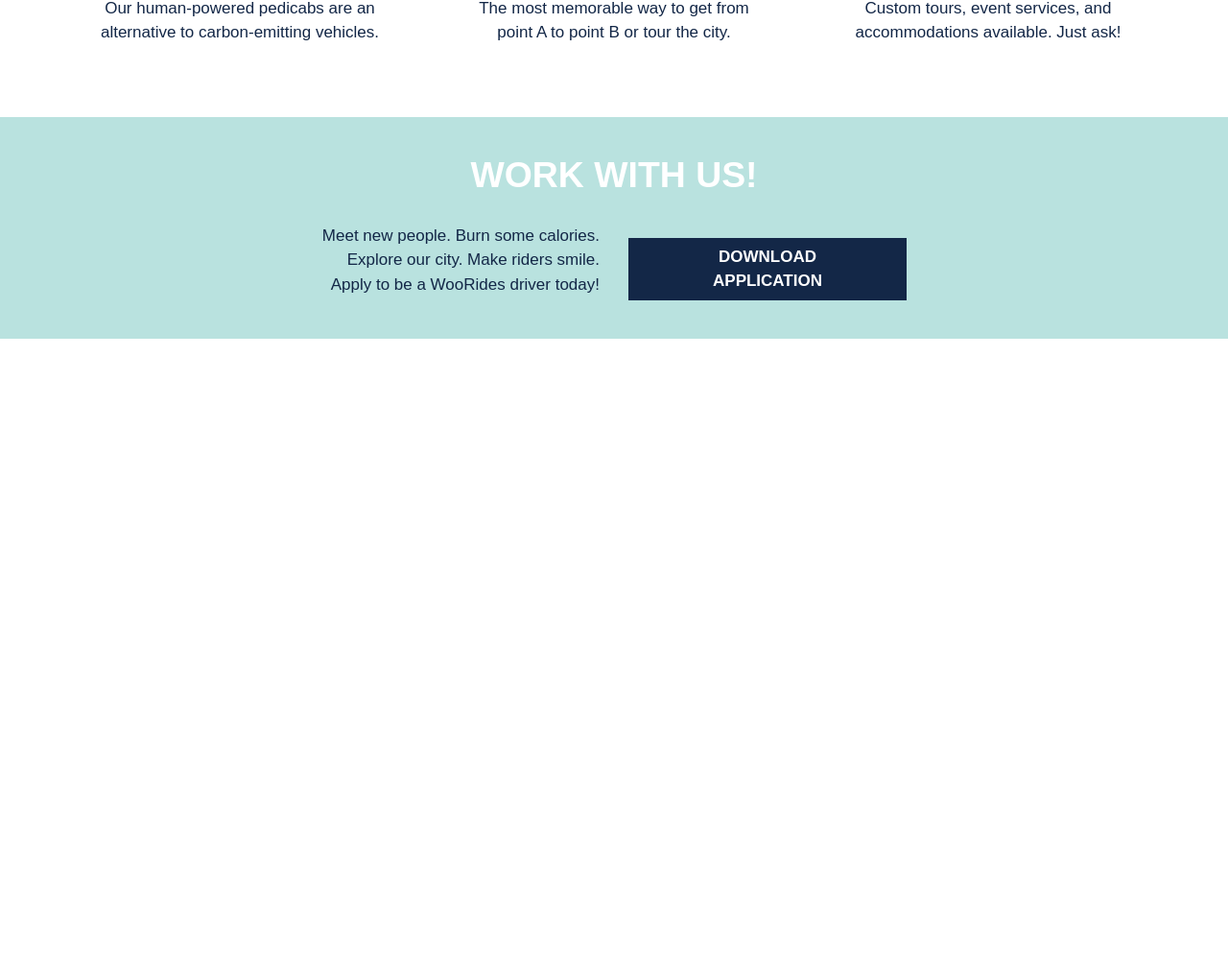
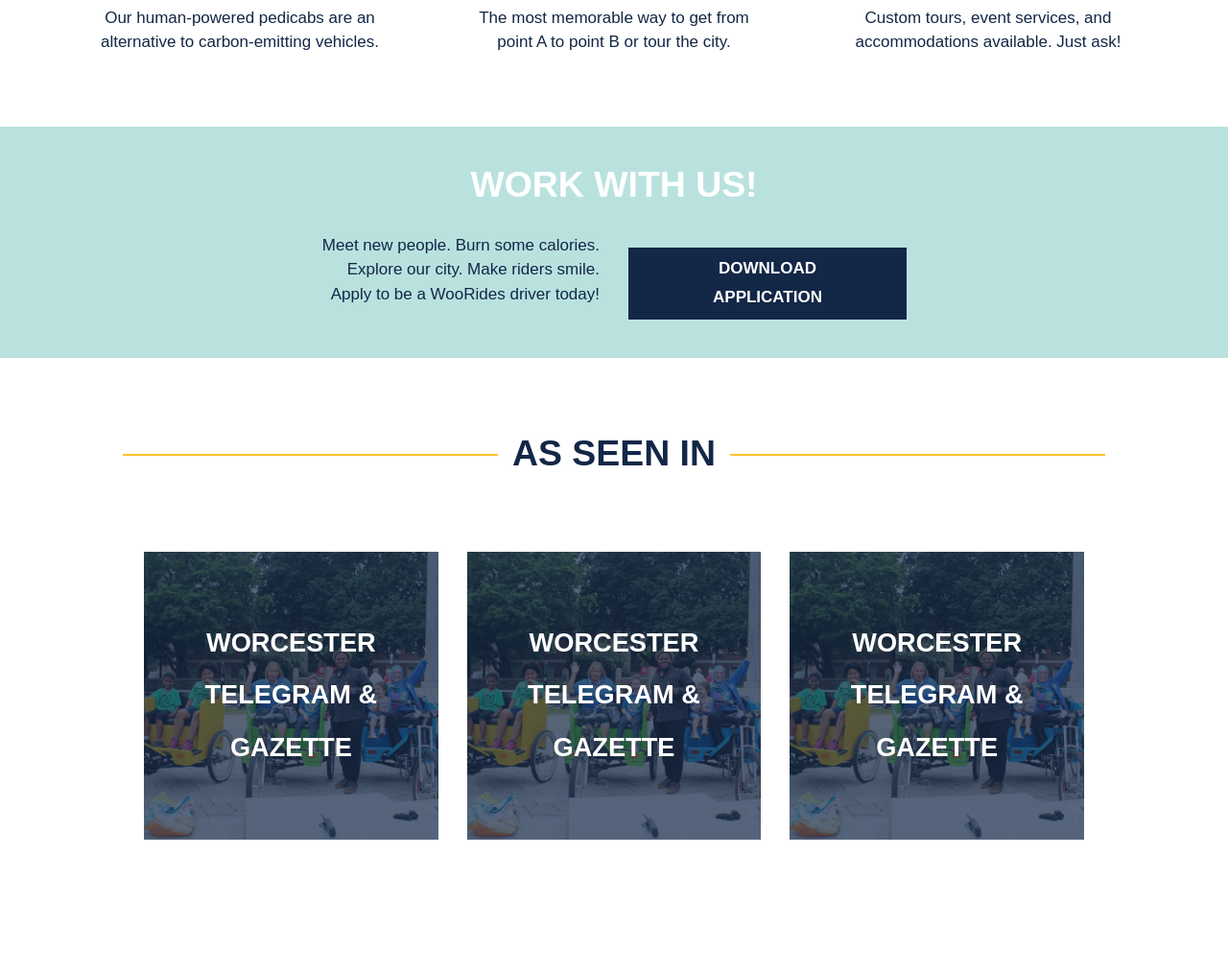
Before and after one commit to jbdano/woorides, a PHP site: page / in a window 1280 px wide. Shown: the part 3582-4597 px from the top of the page at 96% size. Before the commit the page ends 3935 px from the top, so only its background shows below. Run offline with PHP 8.4, Linux system fonts and the light colour scheme; some libraries are stand-ins or nearby versions; some web fonts are replaced.

Commit message:
formatted press section

```diff
--- a/Assets/css/custom.css
+++ b/Assets/css/custom.css
@@ -156,7 +156,8 @@ label {
   padding: 4px 35px;
   text-transform: uppercase;
   background-color: #40AFA7;
-  display: inline-block; }
+  display: inline-block;
+  line-height: 1.8; }
 
 /* line 2, C:/Bitnami/wampstack-7.0.30-1/apache2/htdocs/woorides/Assets/css/scss/global/_global.scss */
 .ruler-break {
@@ -810,4 +811,65 @@ label {
     #wwu-btn {
       margin: 15px auto 0 0; } }
 
+/* line 2, C:/Bitnami/wampstack-7.0.30-1/apache2/htdocs/woorides/Assets/css/scss/home/_press.scss */
+#as-seen-in-section {
+  padding-bottom: 140px; }
+
+/* line 6, C:/Bitnami/wampstack-7.0.30-1/apache2/htdocs/woorides/Assets/css/scss/home/_press.scss */
+#asi-grid {
+  display: grid;
+  width: 100vw;
+  grid-row-gap: 50px; }
+  @media screen and (min-width: 1000px) {
+    /* line 6, C:/Bitnami/wampstack-7.0.30-1/apache2/htdocs/woorides/Assets/css/scss/home/_press.scss */
+    #asi-grid {
+      grid-template-columns: repeat(3, 1fr);
+      grid-column-gap: 30px;
+      width: 980px;
+      margin: 0 auto; } }
+  @media screen and (min-width: 1366px) {
+    /* line 6, C:/Bitnami/wampstack-7.0.30-1/apache2/htdocs/woorides/Assets/css/scss/home/_press.scss */
+    #asi-grid {
+      width: 1100px; } }
+
+/* line 21, C:/Bitnami/wampstack-7.0.30-1/apache2/htdocs/woorides/Assets/css/scss/home/_press.scss */
+.asi-img {
+  width: 100%;
+  max-width: 400px;
+  padding-bottom: 300px;
+  margin: 0 auto;
+  background: url("../../Assets/img/Ali_Valentine_Yaovi.jpg") center center;
+  background-size: cover;
+  position: relative; }
+  /* line 29, C:/Bitnami/wampstack-7.0.30-1/apache2/htdocs/woorides/Assets/css/scss/home/_press.scss */
+  .asi-img:before {
+    position: absolute;
+    content: " ";
+    top: 0;
+    left: 0;
+    width: 100%;
+    height: 100%;
+    display: block;
+    z-index: 0;
+    background-color: rgba(19, 39, 71, 0.7); }
+
+/* line 42, C:/Bitnami/wampstack-7.0.30-1/apache2/htdocs/woorides/Assets/css/scss/home/_press.scss */
+.asi-text-overlay {
+  color: white;
+  position: absolute;
+  margin: 0;
+  top: 50%;
+  left: 50%;
+  transform: translate(-50%, -50%);
+  width: 100%;
+  padding: 0 15px;
+  text-align: center;
+  font-weight: bold;
+  line-height: 2; }
+
+/* line 56, C:/Bitnami/wampstack-7.0.30-1/apache2/htdocs/woorides/Assets/css/scss/home/_press.scss */
+.asi-item a:hover .asi-img:before {
+  background-color: rgba(185, 226, 223, 0.6);
+  transition: all 0.2s ease-out; }
+
 /*# sourceMappingURL=../custom.map */
--- a/Assets/css/scss/custom.scss
+++ b/Assets/css/scss/custom.scss
@@ -11,3 +11,4 @@
 @import 'home/contact.scss';
 @import 'home/values.scss';
 @import 'home/work-with-us.scss';
+@import 'home/press.scss';
--- a/Assets/css/scss/global/_buttons.scss
+++ b/Assets/css/scss/global/_buttons.scss
@@ -23,4 +23,5 @@
 	text-transform: uppercase;
 	background-color: #40AFA7;
 	display: inline-block;
+	line-height: 1.8;
 }
--- /dev/null
+++ b/Assets/css/scss/home/_press.scss
@@ -0,0 +1,59 @@
+
+#as-seen-in-section {
+	padding-bottom: 140px;
+}
+
+#asi-grid {
+	display: grid;
+	width: 100vw;
+	grid-row-gap: 50px;
+	@media screen and (min-width: 1000px) {
+		grid-template-columns: repeat(3, 1fr);
+		grid-column-gap: 30px;
+		width: 980px;
+		margin: 0 auto;
+	}
+	@media screen and (min-width: 1366px) {
+		width: 1100px;
+	}
+}
+
+.asi-img {
+	width: 100%;
+	max-width: 400px;
+	padding-bottom: 300px;
+	margin: 0 auto;
+	background: url('../../Assets/img/Ali_Valentine_Yaovi.jpg') center center;
+	background-size: cover;
+	position: relative;
+	&:before{
+		position: absolute;
+		content:" ";
+		top:0;
+		left:0;
+		width:100%;
+		height:100%;
+		display: block;
+		z-index:0;
+		background-color: rgba(19, 39, 71, 0.7);
+	}
+}
+
+.asi-text-overlay {
+	color: white;
+	position: absolute;
+	margin: 0;
+	top:50%;
+	left:50%;
+	transform: translate(-50%, -50%);
+	width: 100%;
+	padding: 0 15px;
+	text-align: center;
+	font-weight: bold;
+	line-height: 2;
+}
+
+.asi-item a:hover .asi-img:before {
+	background-color: rgba(185, 226, 223, 0.6);
+	transition: all 0.2s ease-out
+}
--- a/index.html
+++ b/index.html
@@ -478,11 +478,11 @@
 			</div>
 		</div>
 	</div>
- <!--
+
  	<div id="as-seen-in-section">
-		<div class="reviews-ruler">
-			<hr class="revRul-line">
-			<h2 class="revRul-title">AS SEEN IN</h2>
+		<div class="reviews-ruler ruler-break">
+			<hr class="revRul-line ruler-break-line">
+			<h2 class="revRul-title ruler-break-title">AS SEEN IN</h2>
 		</div>
 		<div id="asi-grid">
 			<div class="asi-item">
@@ -508,7 +508,7 @@
 			</div>
 		</div>
  	</div>
-
+  <!--
  	<div id="footer">
  		<div id="foot-grid">
  			<div id="foot-site-links">
```
Also changed, not shown: 1 other file.
